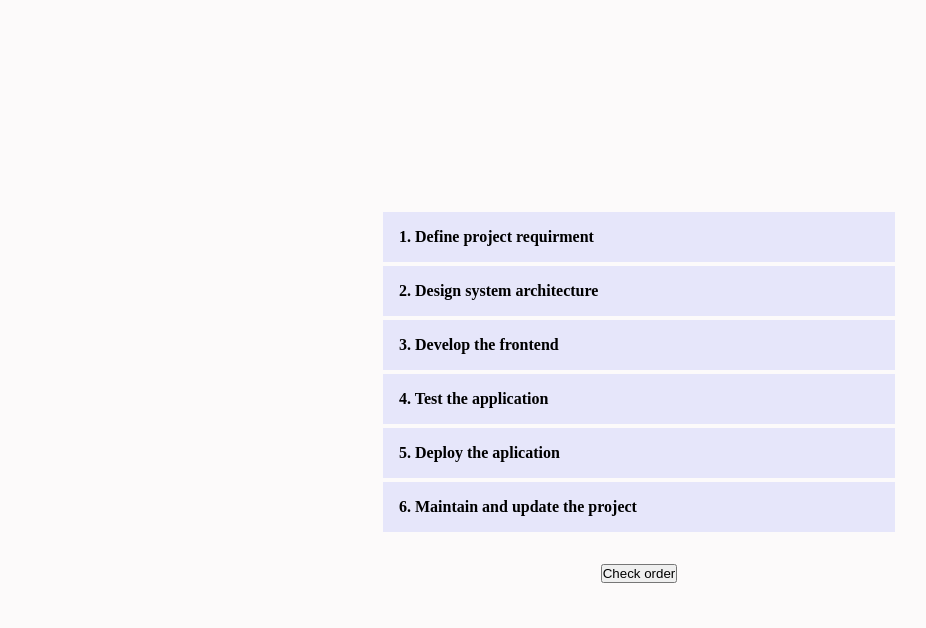
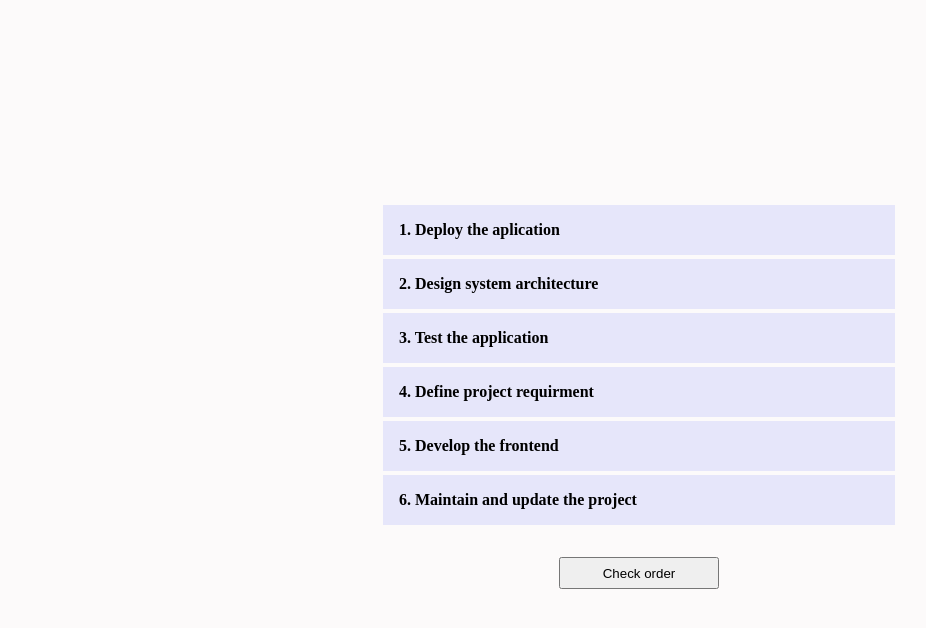
Before and after one commit to jerzyszajner/draggable-list, a website built with Vite: page index.html in a window 1280 px wide. Shown: the part 58-686 px from the top of the page, without its empty margins (1-927 px from the left). Built offline with nearby package versions, Linux system fonts and the light colour scheme.

Commit message:
implement shuffle feature

```diff
--- a/src/css/style.css
+++ b/src/css/style.css
@@ -47,7 +47,7 @@ main {
     background-color: royalblue;
 }
 
-.list__compare-buton {
+.list__compare-button {
     min-width: 160px;
     min-height: 32px;
 }
--- a/src/js/createListItems.js
+++ b/src/js/createListItems.js
@@ -1,10 +1,13 @@
 import stepsForSoftwareProject from "./stepsData";
+import shuffleArray from "./shuffleArray";
 
 const createListItems = () => {
   const list = document.querySelector(".list");
   list.innerHTML = "";
 
-  stepsForSoftwareProject.forEach((step, index) => {
+  const shuffledArray = shuffleArray([...stepsForSoftwareProject]);
+
+  shuffledArray.forEach((step, index) => {
     const listItem = document.createElement("li");
     list.append(listItem);
     listItem.textContent = `${index + 1}. ${step} `;
@@ -17,6 +20,8 @@ const createListItems = () => {
   compareButton.textContent = "Check order";
   compareButton.classList.add("list__compare-button");
 
+  const handleDragAndDrop = () => {};
+
   //   compareButton.addEventListener("click", compareOrder);
   //   handleDragAndDrop();
 };
--- /dev/null
+++ b/src/js/shuffleArray.js
@@ -0,0 +1,17 @@
+// Iterate backward
+// Generate a random index
+// Swap elements
+
+const shuffleArray = (stepsArray) => {
+  for (let i = stepsArray.length - 1; i > 0; i--) {
+    const randomIndex = Math.floor(Math.random() * (i + 1));
+    // [array[i], array[j] = [array[j], array[i]]
+    [stepsArray[i], stepsArray[randomIndex]] = [
+      stepsArray[randomIndex],
+      stepsArray[i],
+    ];
+  }
+  return stepsArray;
+};
+
+export default shuffleArray;
```
